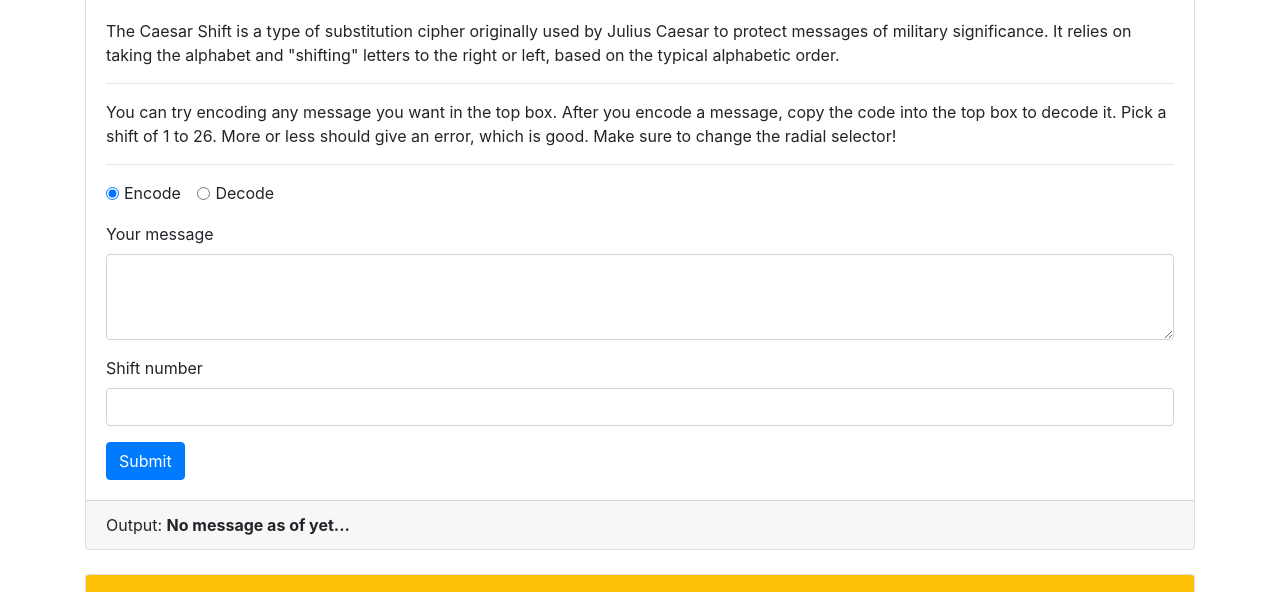
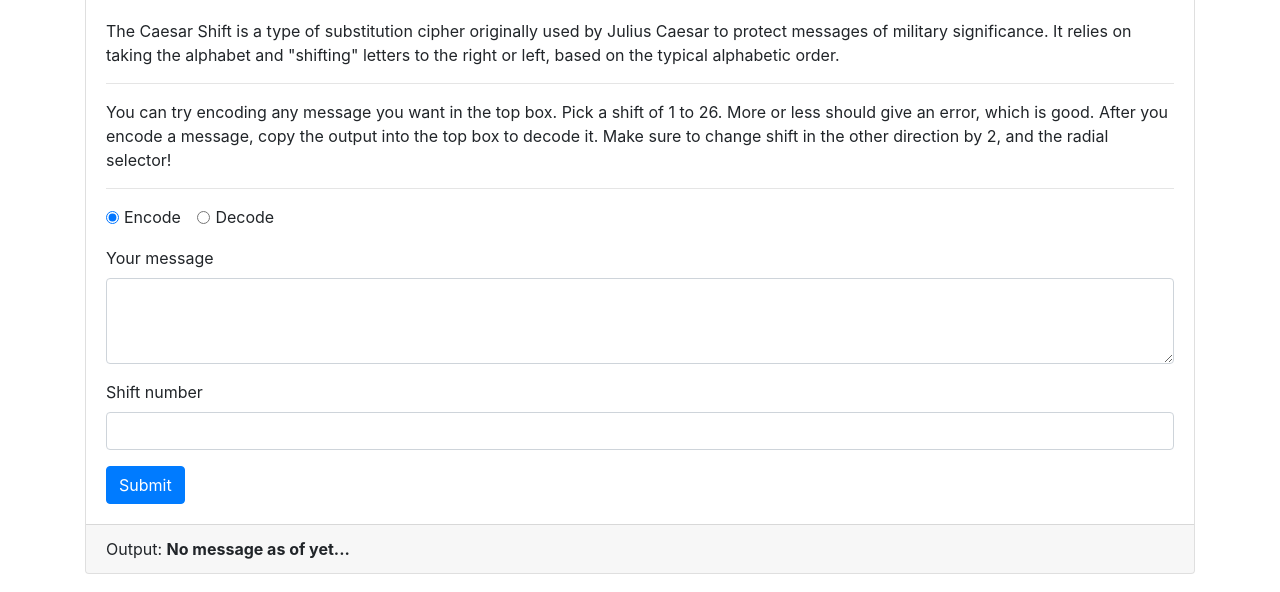
Before and after one commit to Ranger-Jay/Early-Training-Learning-Javascript-Decoder-Ring, a website: page index.html in a window 1280 px wide. Shown: the part 191-783 px from the top of the page. Drawn offline with nearby package versions, Linux system fonts and the light colour scheme.

Commit message:
Update index.html

```diff
--- a/index.html
+++ b/index.html
@@ -36,7 +36,7 @@
               typical
               alphabetic order.</p>
             <hr />
-            <p>You can try encoding any message you want in the top box. After you encode a message, copy the code into the top box to decode it. Pick a shift of 1 to 26. More or less should give an error, which is good. Make sure to change the radial selector! </p>
+            <p>You can try encoding any message you want in the top box. Pick a shift of 1 to 26. More or less should give an error, which is good. After you encode a message, copy the output into the top box to decode it. Make sure to change shift in the other direction by 2, and the radial selector! </p>
             <hr />
             <form id="caesar">
               <div class="form-group">
```
